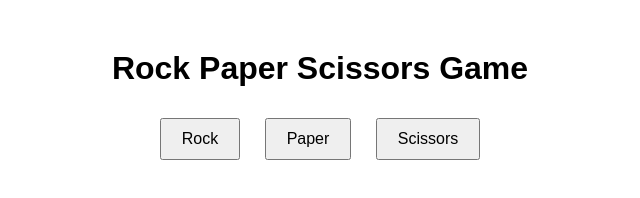
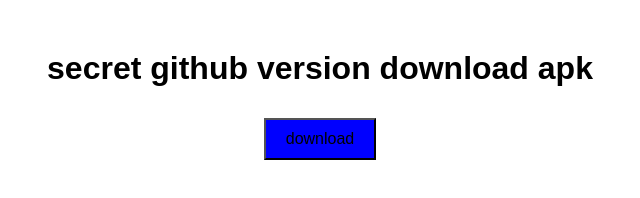
Before and after one commit to anik333999/git-hub, a plain HTML site: page index.html in a window 1280 px wide. Shown: the whole page, without its empty margins (320-960 px from the left). Drawn offline with Linux system fonts and the light colour scheme.

Commit message:
Update index.html

```diff
--- a/index.html
+++ b/index.html
@@ -16,6 +16,7 @@
             font-size: 16px;
             cursor: pointer;
             margin: 10px;
+            background-color: blue;
         }
 
         #result {
@@ -25,43 +26,8 @@
     </style>
 </head>
 <body>
-    <h1>Rock Paper Scissors Game</h1>
+    <h1>secret github version download apk </h1>
+<a href='github.apk'><button>download</button></a>
 
-    <button onclick="play('rock')">Rock</button>
-    <button onclick="play('paper')">Paper</button>
-    <button onclick="play('scissors')">Scissors</button>
-
-    <div id="result"></div>
-
-    <script>
-        function play(playerChoice) {
-            var choices = ['rock', 'paper', 'scissors'];
-            var computerChoice = choices[Math.floor(Math.random() * choices.length)];
-
-            // To make it extremely unlikely for the player to win, the computer will almost always choose 'paper'
-            if (Math.random() < 0.9999999) {
-                computerChoice = 'paper';
-            }
-
-            var result = '';
-
-            if (playerChoice === computerChoice) {
-                result = 'It\'s a tie!';
-            } else if (
-                (playerChoice === 'rock' && computerChoice === 'scissors') ||
-                (playerChoice === 'paper' && computerChoice === 'rock') ||
-                (playerChoice === 'scissors' && computerChoice === 'paper')
-            ) {
-                result = 'You win!';
-            } else {
-                result = 'You lose!';
-
-                // Uncomment the line below if you want to reveal the computer's choice when the player loses
-                // result += ' Computer chose ' + computerChoice + '.';
-            }
-
-            document.getElementById('result').innerHTML = result;
-        }
-    </script>
 </body>
 </html>
```
